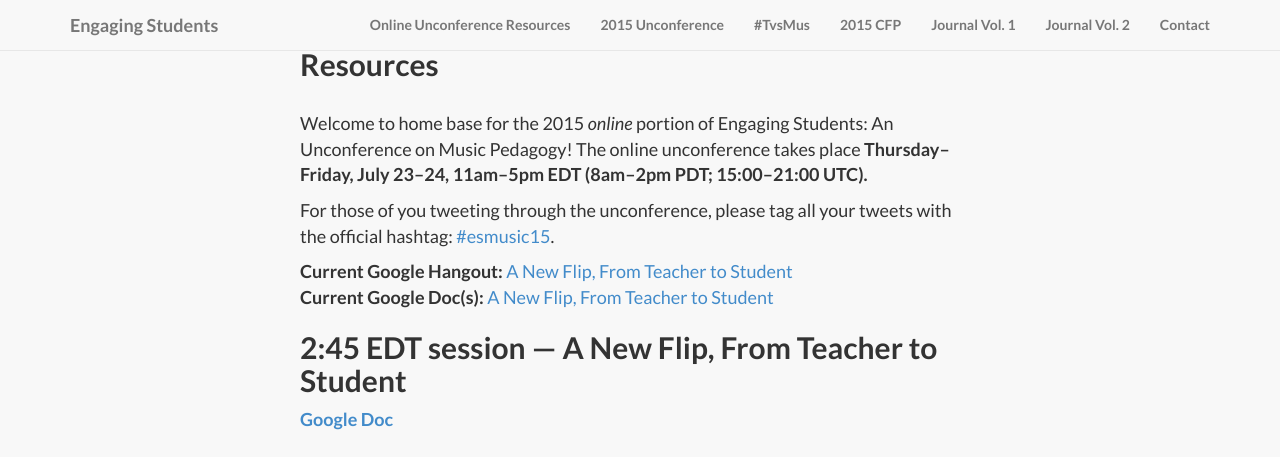
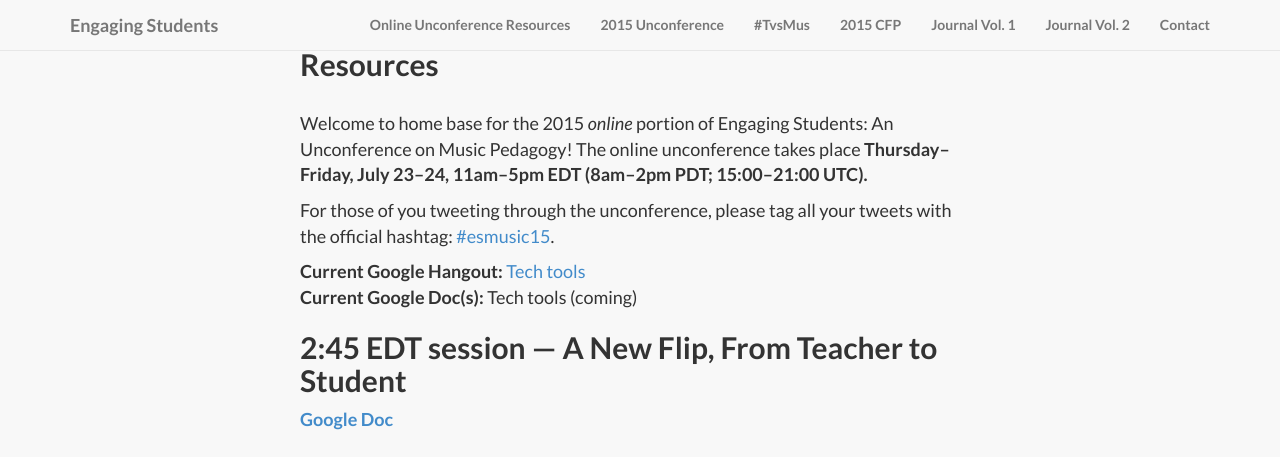
Before and after one commit to flipcamp/flipcamp.github.io, a Jekyll site: the page built from unconference2015.md, in a window 1280 px wide and 900 px high, scrolled down 863 px, cut to the strip 0-457 px from the top of the window. Built offline with Jekyll 4.4.1, drawn with Linux system fonts in a browser that asks for light colours; nearby versions of some CDN libraries; library files that are not in the unit come from our copies.

Commit message:
session 4

```diff
--- a/unconference2015.md
+++ b/unconference2015.md
@@ -8,20 +8,20 @@ Welcome to home base for the 2015 *online* portion of Engaging Students: An Unco
 
 For those of you tweeting through the unconference, please tag all your tweets with the official hashtag: [#esmusic15](https://twitter.com/search?q=%23esmusic15&src=typd&vertical=default&f=tweets).
 
-**Current Google Hangout:** [A New Flip, From Teacher to Student](https://plus.google.com/hangouts/_/hoaevent/AP36tYfagJAM_XvwcskE5-PBs95umLML5mpngIwhfMyoiQC9_Zehag)
-**Current Google Doc(s):** [A New Flip, From Teacher to Student](https://docs.google.com/document/d/1EKyQdrBYeO6z31zBn5VmsOfStchHIS8jsYRBrgOWTuk/edit)
+**Current Google Hangout:** [Tech tools](https://plus.google.com/hangouts/_/hoaevent/AP36tYeK0wynoMCl5cJeF4PT5Qe0Zh0E0V8tTv6RDk8AagsDNNn8Nw)
+**Current Google Doc(s):** Tech tools (coming)
 
 ## 2:45 EDT session — A New Flip, From Teacher to Student
 
-[**Google Doc**](https://docs.google.com/document/d/1EKyQdrBYeO6z31zBn5VmsOfStchHIS8jsYRBrgOWTuk/edit)
+[**Google Doc**]()
 
 <div class="center-video">
-<iframe width="420" height="315" src="http://www.youtube.com/embed/MwDi0YazrmY" frameborder="0" allowfullscreen></iframe>
+<iframe width="420" height="315" src="http://www.youtube.com/embed/OZ0cPMPqKOY" frameborder="0" allowfullscreen></iframe>
 </div>
 
-[Participate in discussion](https://plus.google.com/hangouts/_/hoaevent/AP36tYfagJAM_XvwcskE5-PBs95umLML5mpngIwhfMyoiQC9_Zehag)
+[Participate in discussion](https://plus.google.com/hangouts/_/hoaevent/AP36tYeK0wynoMCl5cJeF4PT5Qe0Zh0E0V8tTv6RDk8AagsDNNn8Nw)
 
-[Watch on YouTube](http://youtu.be/MwDi0YazrmY)
+[Watch on YouTube](http://youtu.be/OZ0cPMPqKOY)
 
 ## 12:15 EDT session — developing supplemental materials for Open Music Theory
 
```
